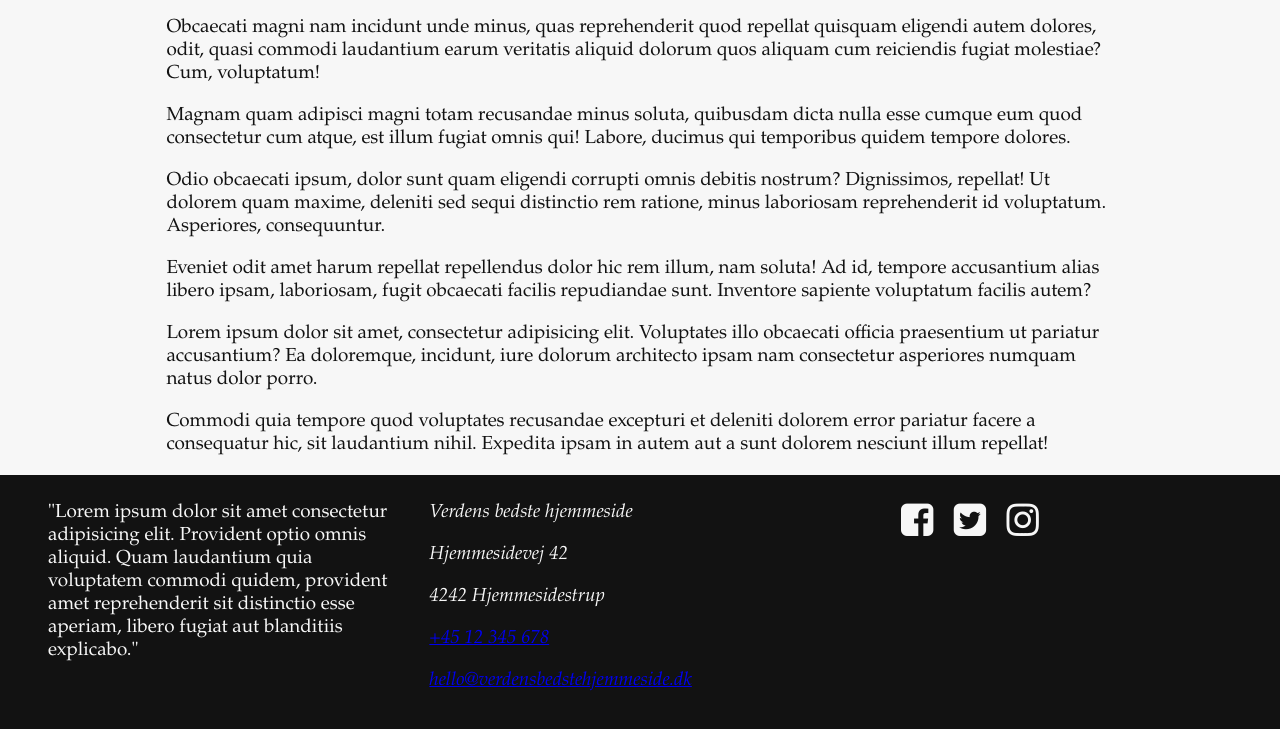
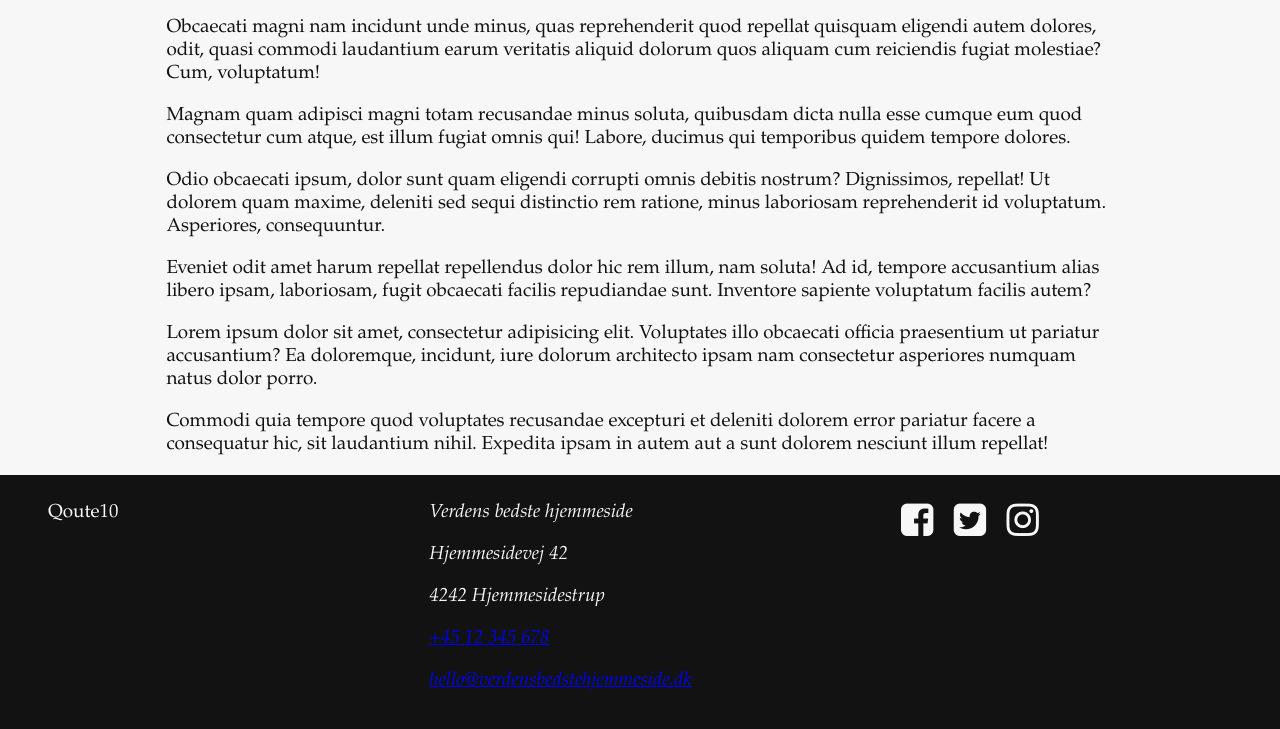
Before and after one commit to rts-cmk-wu09/bootcamp-js-1-hassan-kalo, a plain HTML site: page index.html in a window 1280 px wide. Shown: the part 857-1586 px from the top of the page. Drawn offline with Linux system fonts and the light colour scheme.

Commit message:
students first commit

```diff
--- a/index.html
+++ b/index.html
@@ -6,6 +6,7 @@
 	<meta http-equiv="X-UA-Compatible" content="ie=edge">
 	<title>Document</title>
 	<link rel="stylesheet" href="./css/style.css">
+	<script src="script.js" defer></script>
 </head>
 <body>
 	<a href="#content" class="sr-hidden">Skip to content</a>
@@ -68,7 +69,7 @@
 
 	<footer class="siteFooter" role="contentinfo">
 		<section class="siteFooter__section siteFooter__quote">
-			<blockquote>"Lorem ipsum dolor sit amet consectetur adipisicing elit. Provident optio
+			<blockquote id="qoute--homepage">"Lorem ipsum dolor sit amet consectetur adipisicing elit. Provident optio
 				omnis aliquid. Quam laudantium quia voluptatem commodi quidem, provident amet
 				reprehenderit sit	distinctio esse aperiam, libero fugiat aut blanditiis
 				explicabo."</blockquote>
--- /dev/null
+++ b/script.js
@@ -0,0 +1,16 @@
+const qouteHomepage = document.getElementById('qoute--homepage')
+const qoutes = [
+    "Qoute1",
+    "Qoute2",
+    "Qoute3",
+    "Qoute4",
+    "Qoute5",
+    "Qoute6",
+    "Qoute7",
+    "Qoute8",
+    "Qoute9",
+    "Qoute10"
+]
+
+const x = Math.floor(Math.random() * 10)
+qouteHomepage.innerText = qoutes[x]
```
